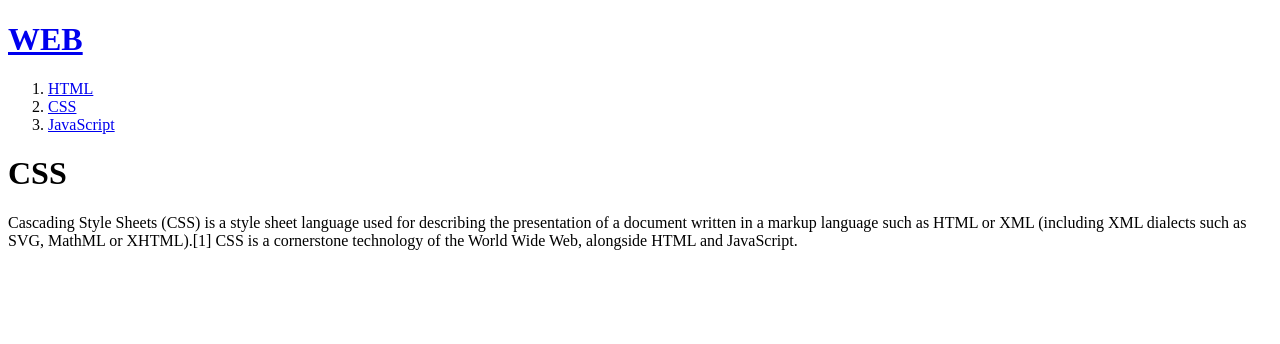
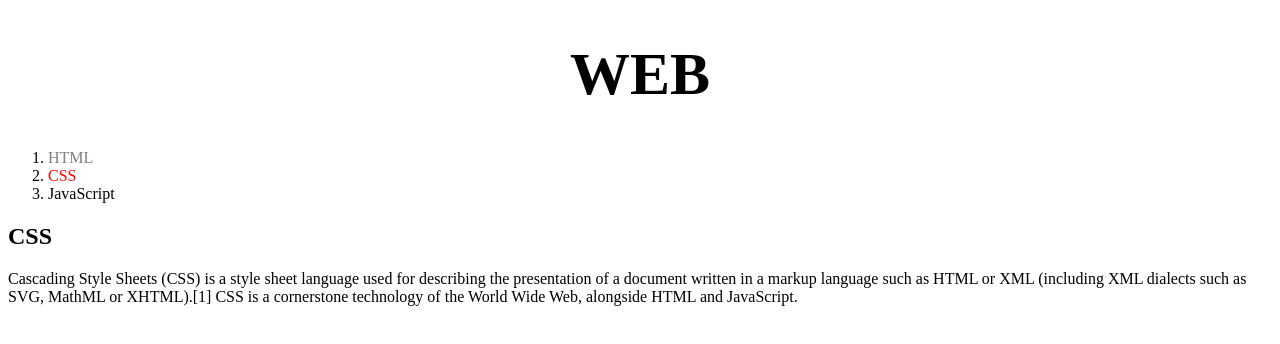
Before and after one commit to jkjungha/webn, a plain HTML site: page 2.html in a window 1280 px wide. Drawn offline with Linux system fonts and the light colour scheme; a script that the page names is missing.

Commit message:
third version

```diff
--- a/2.html
+++ b/2.html
@@ -4,6 +4,22 @@
 <head>
  <title>WEB1 - CSS</title>
  <meta charset="UTF-8">
+ <style>
+   a {
+     color:black;
+     text-decoration: none;
+   }
+   #active {
+     color:red;
+   }
+   .saw{
+     color:gray;
+   }
+   h1 {
+     font-size:60px;
+     text-align: center;
+   }
+ </style>
  <!-- Global site tag (gtag.js) - Google Analytics -->
 <script async src="https://www.googletagmanager.com/gtag/js?id=G-J4F40E6G13"></script>
 <script>
@@ -16,12 +32,20 @@
 </head>
 <body>
   <h1><a href="index.html">WEB</a></h1>
- <ol>
-  <li><a href="1.html">HTML</a></li>
-  <li><a href="2.html">CSS</a></li>
-  <li><a href="3.html">JavaScript</a></li>
- </ol>
- <h1>CSS</h1>
+  <ol>
+    <li><a href="1.html" class="saw">HTML</a></li>
+    <li><a href="2.html" class="saw active" id="active">CSS</a></li>
+    <li><a href="3.html">JavaScript</a></li>
+  </ol>
+  <!--
+  <h1><a href="index.html"><font color="red">WEB</font></a></h1>
+  <ol>
+    <li><a hre class="saw"f="1.html"><font color="red">HTML</font></a></li>
+    <li><a href="2.html"><font color="red">CSS</font></a></li>
+    <li><a href="3.html"><font color="red">JavaScript</font></a></li>
+  </ol>
+  -->
+ <h2>CSS</h2>
  <p>Cascading Style Sheets (CSS) is a style sheet language
    used for describing the presentation of a document written
    in a markup language such as HTML or XML (including XML
```
Also changed, not shown: 1.html (+1 -1 lines), 3.html (+1 -1 lines), box.html (added, +34 -0 lines), index.html (+6 -6 lines).
